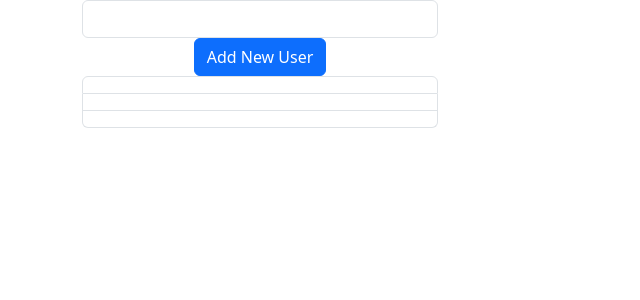
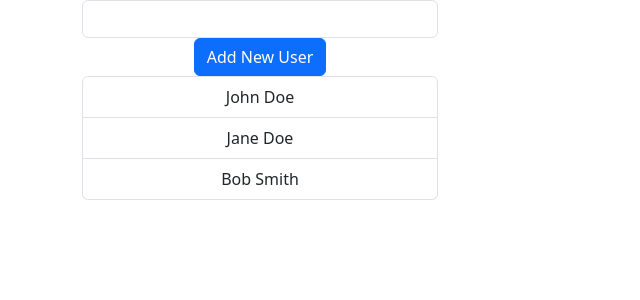
Before and after one commit to KanishkaKodithuwakku/my-app, a React (Create React App) app: page / in a window 1280 px wide. Shown: the top 300 px of the page, without its empty margins (0-640 px from the left). Built offline with nearby package versions, Linux system fonts and the light colour scheme.

Commit message:
showing initial users and add new user done

```diff
--- a/package.json
+++ b/package.json
@@ -7,6 +7,7 @@
     "react": "^16.10.1",
     "react-dom": "^16.10.1",
     "react-scripts": "5.0.1",
+    "uuid": "^9.0.0",
     "web-vitals": "^2.1.4"
   },
   "scripts": {
--- a/src/components/Users.js
+++ b/src/components/Users.js
@@ -1,4 +1,5 @@
-import React, { useState, useReducer } from "react";
+import React, { useState, useReducer ,useEffect } from "react";
+import { v4 as uuidv4 } from "uuid";
 
 const ACTIONS = {
   ADD_USER: "add-user",
@@ -8,35 +9,61 @@ const ACTIONS = {
 
 function userReducer(state, action) {
   switch (action.type) {
+    case ACTIONS.ADD_USER:
+
+      console.log(action.payload);
+
+      const newUser = {
+        id: uuidv4(),
+        name: action.payload,
+        age: 90,
+        email: "kanishka@gmail.com",
+      };
+
+    return [...state, newUser];
+
+
     default:
       return state;
   }
 }
 
 const Users = () => {
+
   const usersArray = [
     {
-      nama: "John Doe",
+      id: uuidv4(),
+      name: "John Doe",
       email: "johndoe@example.com",
       age: "25",
     },
     {
-      nama: "Jane Doe",
+      id: uuidv4(),
+      name: "Jane Doe",
       email: "janedoe@example.com",
       age: "30",
     },
     {
-      nama: "Bob Smith",
+      id: uuidv4(),
+      name: "Bob Smith",
       email: "bobsmith@example.com",
       age: "35",
     },
   ];
-  const [user, setUser] = useState([]);
+  const [user, setUser] = useState('');
   const [state, dispatch] = useReducer(userReducer, usersArray);
+
+  // useEffect(() => {
+  //   dispatch({ type: "" });
+  // }, []);
 
   const handleSubmit = (e) => {
     e.preventDefault();
+    //alert(user);
+    dispatch({type:'add-user', payload:user});
   };
+
+
 
   return (
     <>
@@ -53,7 +80,9 @@ const Users = () => {
 
       <ul className="list-group">
         {state.map((user) => (
-          <li className="list-group-item">{user.name}</li>
+          <li key={user.id} className="list-group-item">
+            {user.name}
+          </li>
         ))}
       </ul>
     </>
```
Also changed, not shown: 1 other file (tests, documents, lock files or other folders).
